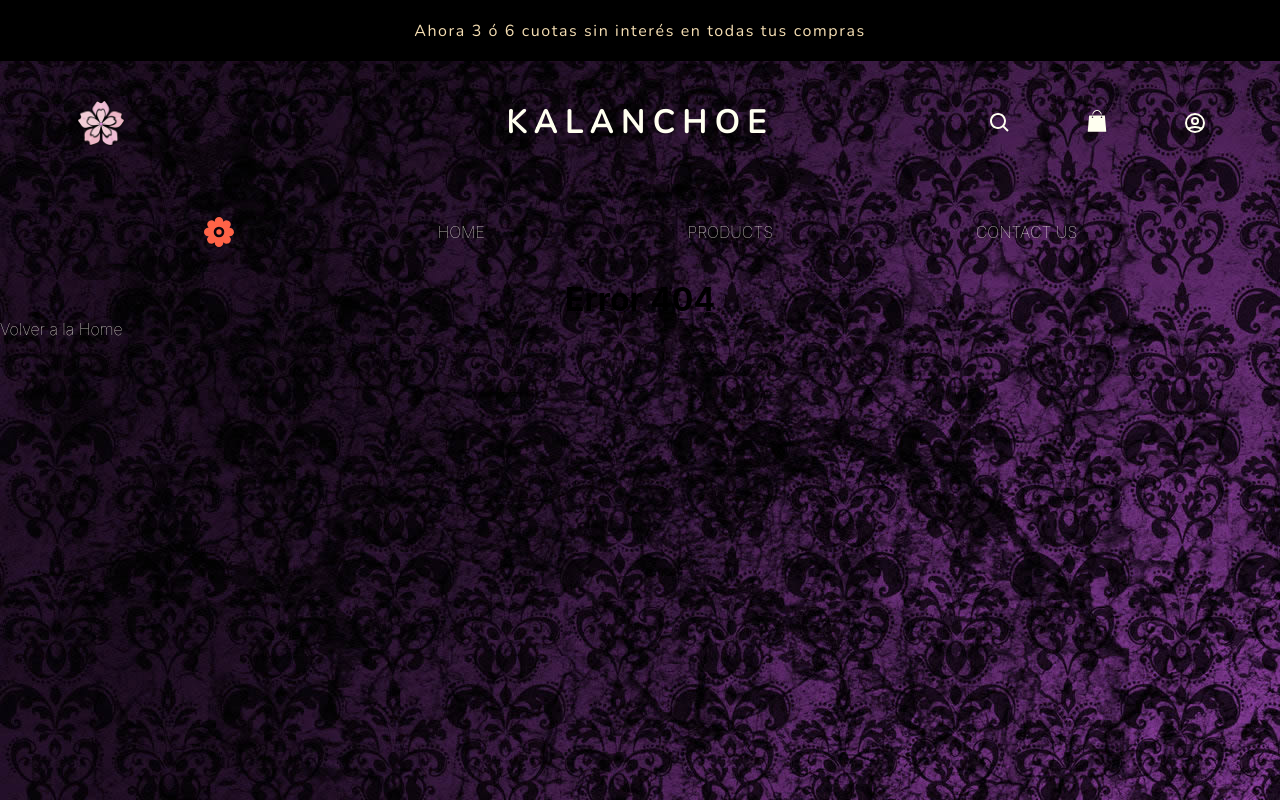
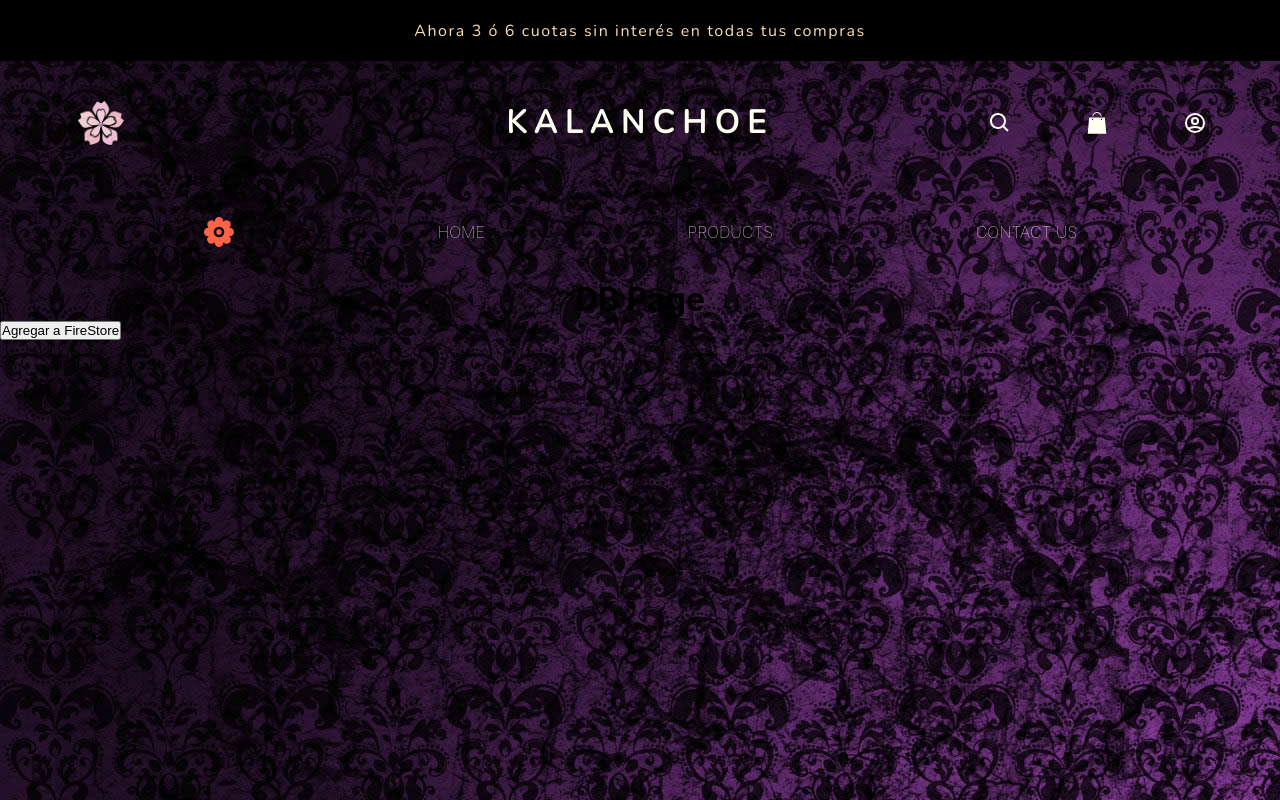
Before and after one commit to DemianKoro/myApp, a React (Create React App) app: page /myApp/dbPage in a window 1280 px wide. Built offline with nearby package versions, Linux system fonts and the light colour scheme; no server answers; the database is empty.

Commit message:
Firebase II

```diff
--- a/package.json
+++ b/package.json
@@ -16,6 +16,7 @@
     "react-router-dom": "^6.2.1",
     "react-scripts": "5.0.0",
     "sass": "^1.49.0",
+    "sweetalert": "^2.1.2",
     "web-vitals": "^2.1.2"
   },
   "scripts": {
--- a/src/App.js
+++ b/src/App.js
@@ -8,6 +8,7 @@
 import { ProductsProvider } from './context/ProductsContext';
 import { CartProvider } from './context/CartContext';
 import CartPage from './pages/CartPage';
+import DbPage from './pages/DbPage';
 
 
 function App() {
@@ -25,6 +26,7 @@
                 </Route>
                 <Route path="cartPage" element={<CartPage />} />
                 <Route path="*" element={<NotFoundPage />} />
+                <Route path="dbPage" element={<DbPage />} />
             </Route>
           </Routes>
         </BrowserRouter>
--- a/src/components/Header/LoginMenu/Carrito/Carrito.jsx
+++ b/src/components/Header/LoginMenu/Carrito/Carrito.jsx
@@ -1,15 +1,20 @@
 import './Carrito.scss'
 import { GiShoppingBag } from 'react-icons/gi'
 import { Link } from 'react-router-dom';
+import { CartContext } from '../../../../context/CartContext';
+import { useContext, useState } from 'react';
 
 
 
 const Carrito = () => {
 
+    const { cart, grabarProductoEnCarrito, counter} =useContext(CartContext);
+
     return (
         <>
             <Link to="/myApp/cartPage" >
             <GiShoppingBag className='img'/>
+            <p>{counter ? <p>{counter}</p> : <p>{""}</p>}</p>
             </Link>
         </>
     )
--- a/src/components/Header/LoginMenu/LoginMenu.scss
+++ b/src/components/Header/LoginMenu/LoginMenu.scss
@@ -32,6 +32,11 @@
         width: 3.5vw;
         opacity: 70%;
 
+    }
+
+    a {
+        display: flex;
+        flex-direction: row;
     }
 
     // img:hover {
--- a/src/components/ItemContainer/OnAdd/OnAdd.js
+++ b/src/components/ItemContainer/OnAdd/OnAdd.js
@@ -3,8 +3,9 @@
 import Carrito from "../../Header/LoginMenu/Carrito/Carrito"
 import { useContext, useState } from 'react';
 import { ProductsContext } from '../../../context/ProductsContext';
-// import { CartContext } from '../../../context/CartContext';
+import { CartContext } from '../../../context/CartContext';
 import ItemCount from '../OnAdd/ItemCount/ItemCount';
+import { GiShoppingBag } from 'react-icons/gi'
 
 
 
@@ -12,10 +13,10 @@
 function OnAdd({product}) {
 
   const { isLoading, agregarProducto, borrarProducto, cambiarStock } = useContext(ProductsContext);
-  // const { cart, grabarProductoEnCarrito } =useContext(CartContext);
+  const { cart, grabarProductoEnCarrito, counter, setCounter } =useContext(CartContext);
 
-  const [counter, setCounter] = React.useState(0);
-  const [stock, setStock] = useState(false);
+  // const [counter, setCounter] = React.useState(0);
+  // const [stock, setStock] = useState(false);
   // const [qty, setQty] = useState(false)
   // const ButtonAdd = () =>{
   //   setQty(!qty)
@@ -30,7 +31,7 @@
   return (
     <div className="mainProducto__carr__form__imputCantidad">
         <div className='mainProducto__carr__form__imputCantidad__cantidad'>
-          <Carrito /> {counter ? <p>{counter}</p> : <p>0</p>}
+        <GiShoppingBag className='img'/> {counter ? <p>{counter}</p> : <p>0</p>}
         </div>
         {/* <div className="mainProducto__carr__form__imputCantidad__botones">
 
--- a/src/context/CartContext.jsx
+++ b/src/context/CartContext.jsx
@@ -1,45 +1,48 @@
 import {createContext, useContext, useState} from 'react';
+import React from 'react';
 export const CartContext = createContext({});
 CartContext.displayName = "CartContext";
 
 
 export const CartProvider = ({children}) => {
     const [cart, setCart] = useState([]);
-    const [order, setOrder] = useState([]);
+    const [counter, setCounter] = React.useState(0);
+    let Order = [];
 
     const grabarProductoEnCarrito = (item, cantidad) => {
-        if (cantidad==0) {
+        if (cantidad===0) {
             alert('Debe ingresar una cantidad');
             console.log('La cantidad no puede ser Cero. No se agregó nada al Carrito');
         }
         else {
             const newItem = {item, cantidad };
+
             setCart((prevState) => [...prevState, newItem]);
             console.log('Se agregó correctamente', newItem)
 
-            const ITEMS = [];
-
-            const CARRITO = [...ITEMS, newItem]
-            console.log('Carrito:',CARRITO)
-
+            Order = [...cart, newItem];
+            console.log('Carrito:',[Order])
 
         }
     }
 
 
+
     const borrarProductoEnCarrito = (id) => {
         setCart((prev) => prev.filter((element) => element.item.id !== id));
-        console.log('Se borró el item del carrito')
+        Order = ((prev) => prev.filter((element) => element.item.id !== id));
+        console.log('Se borró el item del carrito' )
     }
 
     const vaciarCarrito = () => {
         setCart([]);
-        console.log('Se vació el carrito');
+        Order = ([]);
+        console.log('Se vació el carrito', Order);
     }
 
 
   return (
-    <CartContext.Provider value={{ cart, grabarProductoEnCarrito, borrarProductoEnCarrito, vaciarCarrito }}>
+    <CartContext.Provider value={{ cart, grabarProductoEnCarrito, borrarProductoEnCarrito, vaciarCarrito, counter, setCounter }}>
         {children}
     </CartContext.Provider>
  );
--- a/src/context/ProductsContext.jsx
+++ b/src/context/ProductsContext.jsx
@@ -94,7 +94,7 @@
 
   // ↑↑↑ BORRAR PRODUCTO ↑ //
 
-  // ↓↓↓ CAMBIAR STOCK ↓ //
+  // ↓↓↓ CAMBIAR STOCK (No funciona) ↓ //
 
   // function cambiarStock(id, stock) {
   //   fetch("http://localhost:3001/productos/" + id, {
--- /dev/null
+++ b/src/pages/DbPage.jsx
@@ -0,0 +1,32 @@
+import React from "react";
+import { getFirestore } from "../firebase";
+
+const PRODUCT = {
+    nombre: "Short Rings",
+    descripcion: "Short cortito que muestra bastante.",
+    precio: 5500,
+    stock: 10,
+    imagen: "https://i.postimg.cc/bNTzfT13/85.jpg",
+    categoriaId: 3,
+};
+
+const DbPage = () => {
+
+  const crearProductoEnFirestore = () => {
+    const db = getFirestore();
+    const collection = db.collection("productos");
+    collection
+      .add(PRODUCT)
+      .then((res) => console.log("Producto Agregado:", res.id))
+      .catch((err) => console.log("Se ha producido un Error:", err));
+  }
+
+  return (
+    <div>
+      <h1>DB Page</h1>
+      <button onClick={crearProductoEnFirestore}>Agregar a FireStore</button>
+    </div>
+  );
+};
+
+export default DbPage;
```
Also changed, not shown: 10 other files (tests, documents, lock files or other folders).
